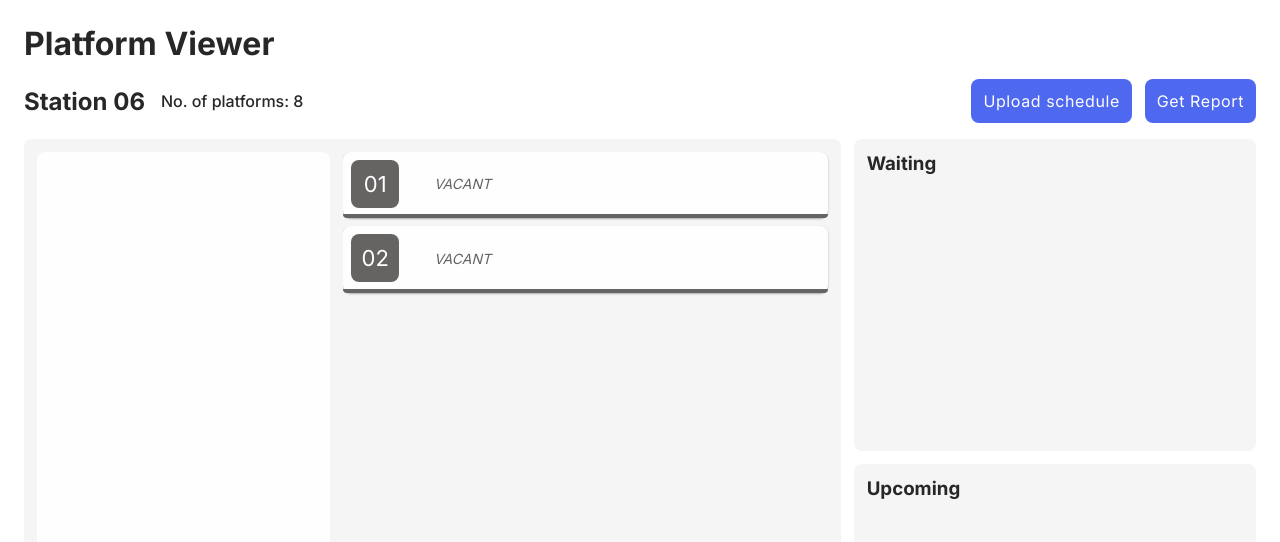
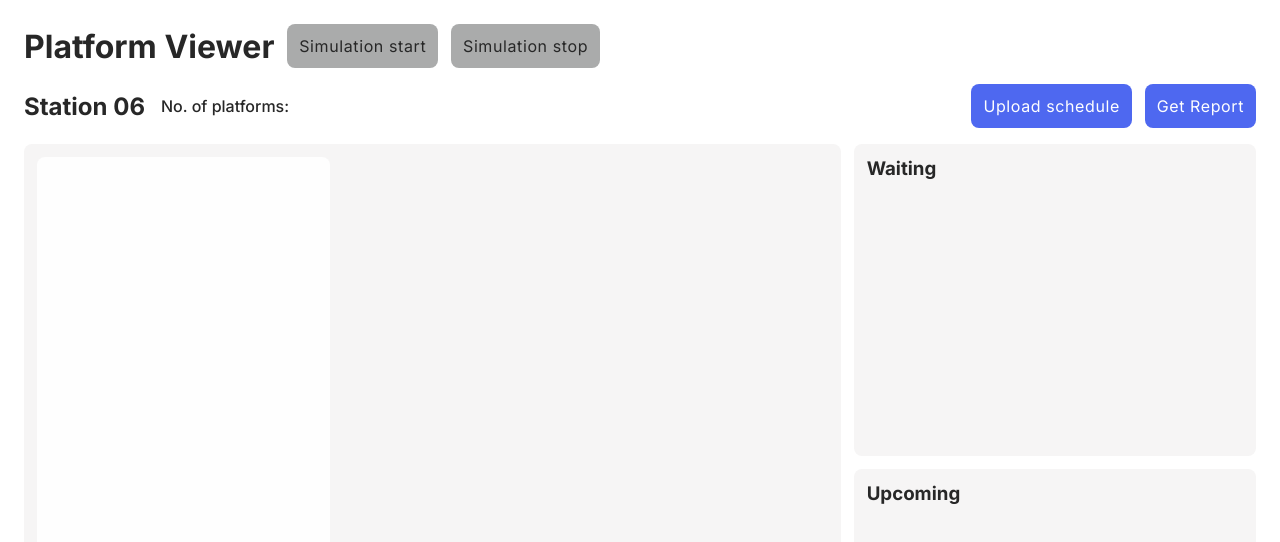
Before and after one commit to crisner/platform-scheduler, a Next.js app: page / in a window 1280 px wide. Shown: the top 542 px of the page. Built offline with nearby package versions, Linux system fonts and the light colour scheme.

Commit message:
Add controls for simulation

```diff
--- a/src/app/globals.css
+++ b/src/app/globals.css
@@ -53,6 +53,7 @@ a {
   cursor: pointer;
   letter-spacing: 0.6px;
   width: fit-content;
+  background-color: var(--neutral);
 }
 
 .btn.btn-primary,
--- a/src/app/page.js
+++ b/src/app/page.js
@@ -11,7 +11,9 @@ import { getParsedTrainData } from "@/lib/utils";
 
 export default function Dashboard() {
   const firstRender = useRef(true);
-  const NO_OF_PLATFORMS = 2;
+  const [simulationStart, setSimulationStart] = useState(false);
+  const [noOfPlatforms, setnoOfPlatforms] = useState(null);
+  // const NO_OF_PLATFORMS = 2;
   // const sortedTrains = trainData;
   const [currentTime, setCurrentTime] = useState(new Date());
   const [updatedTrains, setUpdatedTrains] = useState([]);
@@ -19,6 +21,20 @@ export default function Dashboard() {
   const [waitingTrains, setWaitingTrains] = useState([]);
   const [upcomingTrains, setUpcomingTrains] = useState([]);
   const [platforms, setPlatforms] = useState([]);
+
+  const startSimulation = () => {
+    const NO_OF_PLATFORMS = window.prompt("Enter number of platforms");
+    const number =
+      NO_OF_PLATFORMS < 2 || NO_OF_PLATFORMS > 20 ? 2 : NO_OF_PLATFORMS;
+    setnoOfPlatforms(number);
+    setSimulationStart(true);
+    window.alert("Simulation started");
+  };
+
+  const stopSimulation = () => {
+    setSimulationStart(false);
+    window.alert("Simulation stopped");
+  };
 
   const allotTrains = (sortedTrains, platforms) => {
     console.log("sortedTrains");
@@ -160,26 +176,31 @@ export default function Dashboard() {
     setUpcomingTrains(upcoming);
   };
 
-  const refreshAlottedTrains = (platforms) => (updatedTrains) => allotTrains(updatedTrains, platforms);
+  const refreshAlottedTrains = (platforms) => (updatedTrains) =>
+    allotTrains(updatedTrains, platforms);
 
   useEffect(() => {
-    const renderTimer = setInterval(function updateCurrentTime() {
+    let renderTimer;
+    if (simulationStart) {
+      renderTimer = setInterval(function updateCurrentTime() {
         if (firstRender.current) {
           firstRender.current = false;
         }
         setCurrentTime(new Date());
-
-      // console.log("update time", new Date());
       }, 15000);
-
+    }
+    if (!simulationStart && renderTimer) {
+      clearInterval(renderTimer);
+    }
     return () => {
       clearInterval(renderTimer);
     };
-  }, []);
+  }, [simulationStart]);
 
   useEffect(() => {
+    if (!noOfPlatforms) return;
     // Generate platform data from number of platforms
-    const platforms = Array.from({ length: NO_OF_PLATFORMS }, (_, i) => {
+    const platforms = Array.from({ length: noOfPlatforms }, (_, i) => {
       const number = i + 1;
       const platformID = number < 10 ? "0" + number : number.toString();
       return {
@@ -194,9 +215,8 @@ export default function Dashboard() {
     const trainData = getParsedTrainData();
 
     console.log("trainData", trainData);
-    // set
     allotTrains(trainData, platforms);
-  }, [NO_OF_PLATFORMS]);
+  }, [noOfPlatforms]);
 
   useEffect(() => {
     if (firstRender.current) return;
@@ -205,16 +225,30 @@ export default function Dashboard() {
 
   return (
     <main className={styles.main}>
+      <div className="flex-align-center gap">
         <h1>Platform Viewer</h1>
+        <button
+          className="btn"
+          onClick={startSimulation}
+          disabled={simulationStart}
+        >
+          Simulation start
+        </button>
+        <button
+          className="btn"
+          disabled={!simulationStart}
+          onClick={stopSimulation}
+        >
+          Simulation stop
+        </button>
+      </div>
       <div className="info-header">
         <section className="details">
           <h2>Station 06</h2>
-          <div>No. of platforms: 8</div>
+          <div>No. of platforms: {noOfPlatforms}</div>
         </section>
         <div className="action-btns">
-          {/* <button className="btn btn-primary">Upload schedule</button> */}
           <Upload />
-          {/* <button className="btn btn-primary">Generate Report</button> */}
           <GenerateReport />
         </div>
       </div>
```
Lines whose indentation alone changed are shown as unchanged.
